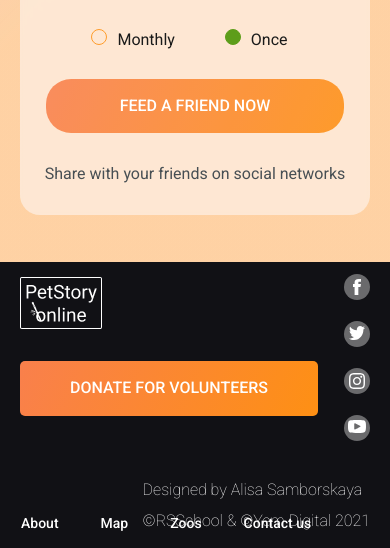
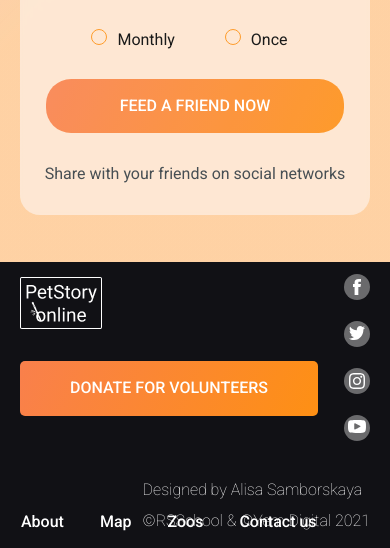
Before and after one commit to OksanaFilipchuk/online-zoo, a plain HTML site: page pages/donate/index.html in a window 390 px wide. Shown: the part 1691-2239 px from the top of the page. Drawn offline with Linux system fonts and the light colour scheme.

Commit message:
fix: fix font size

```diff
--- a/pages/donate/index.html
+++ b/pages/donate/index.html
@@ -81,8 +81,8 @@
           <img src="../../assets/img/dollar.png" alt="" class = "dollar">
         </div>
         <div class="periodicy">
-          <label for="monthly" class="another-amount-periodicy-label"><input type="radio" class="another-amount-periodicy" name = "periodicy" value = "monthly" id = "monthly" checked>Monthly</label>
-          <label for="once" class="another-amount-periodicy-label"><input type="radio" class="another-amount-periodicy" name = "periodicy" value = "once" id = "once" checked>Once</label>
+          <label for="monthly" class="another-amount-periodicy-label"><input type="radio" class="another-amount-periodicy" name = "periodicy" value = "monthly" id = "monthly" >Monthly</label>
+          <label for="once" class="another-amount-periodicy-label"><input type="radio" class="another-amount-periodicy" name = "periodicy" value = "once" id = "once" >Once</label>
         </div>
       </form>
       <a class="button button-centred" href="../donate/index.html">Feed a friend now</a>
--- a/pages/donate/style.scss
+++ b/pages/donate/style.scss
@@ -68,9 +68,6 @@
 
     &-list{
       display: flex;
-      @media screen and (max-width: 1280px){
-        // padding-left: 34px;
-      }
       @media screen and (max-width: 980px){
         padding-left: 0;
       }
@@ -83,8 +80,10 @@
       list-style: none;
       margin-right: 58px;
       @media screen and (max-width: 1280px) {
-        margin-right: 42px;
-        // letter-spacing: 0.01em;
+        margin-right: 48px;
+      }
+      @media screen and (max-width: 768px) {
+        margin-right: 36px;
       }
 
     }
@@ -93,7 +92,7 @@
       @include fontProperty(500, 16px, 140%, $font-color5);
       transition: all 200ms ease-in-out;
       @media screen and (max-width: 980px) {
-        font-size: 14px;
+        font-size: 16px;
       }
 
       &:hover {
```
Also changed, not shown: pages/donate/style.css, 1 other file.
